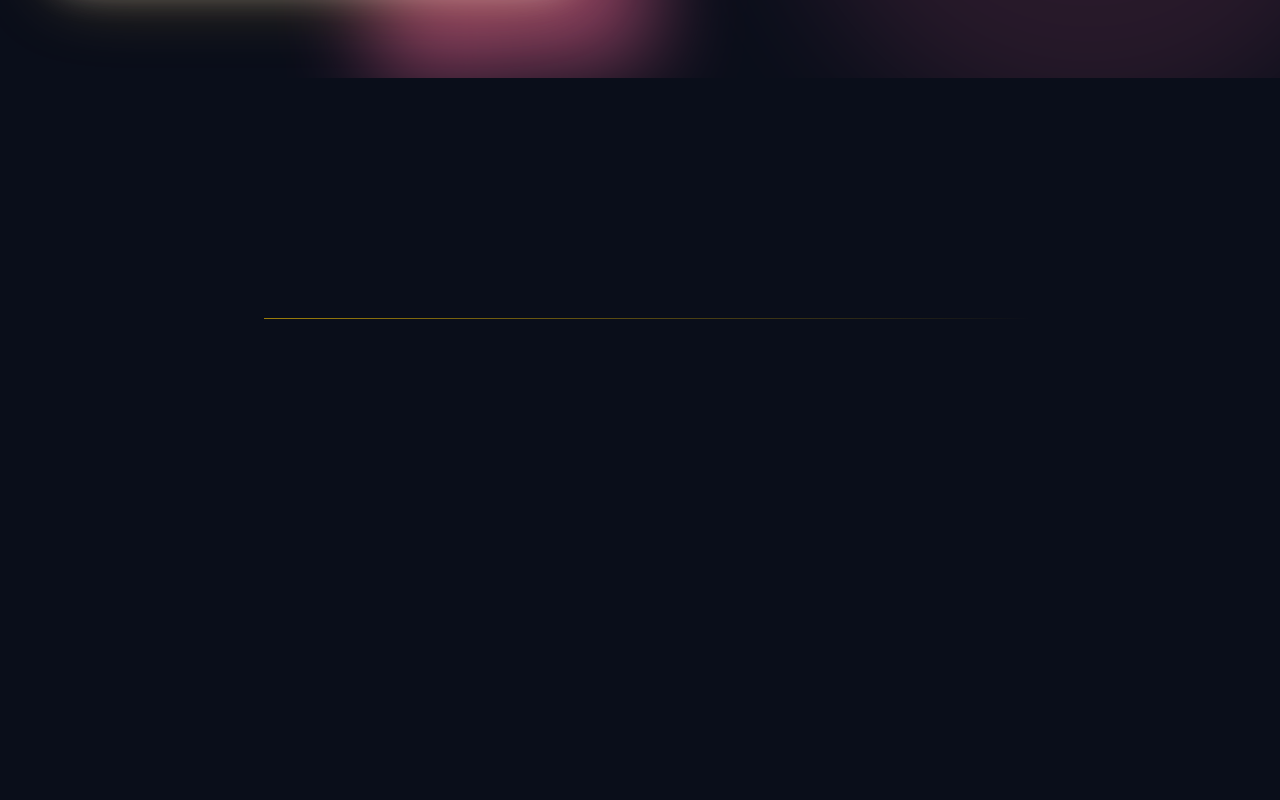
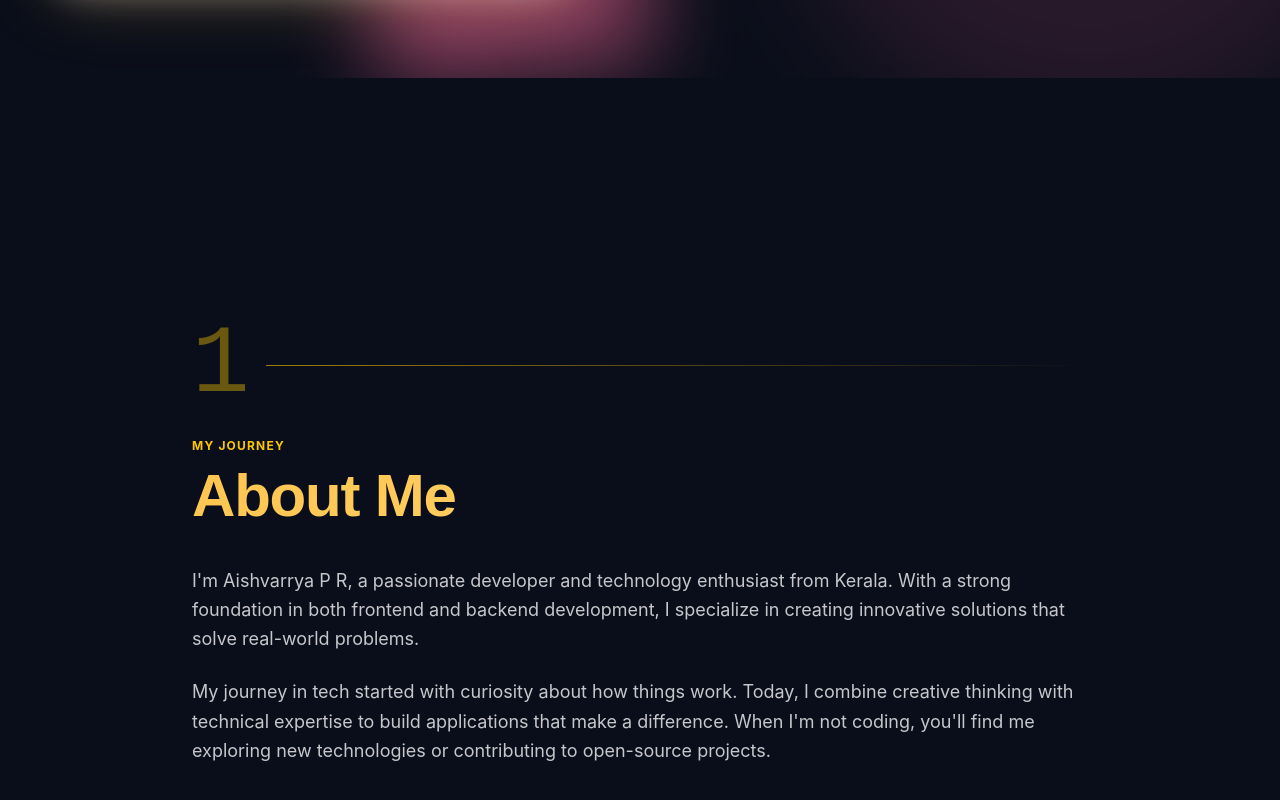
Before and after one commit to aishvarrya23csr015/resume-mine, a React (Vite) app: page / in a window 1280 px wide. Shown: the part 834-1634 px from the top of the page. Built offline with nearby package versions, Linux system fonts and the light colour scheme.

Commit message:
Fix: Add content to Chapter component section

```diff
--- a/src/App.tsx
+++ b/src/App.tsx
@@ -16,9 +16,23 @@ export default function App() {
         </section>
 
         <section id="chapter-1" className="min-h-screen py-20">
-          <div className="max-w-4xl mx-auto px-4">
-            <Chapter />
-          </div>
+          <Chapter
+            number="1"
+            eyebrow="My Journey"
+            title="About Me"
+            id="chapter-1"
+          >
+            <p className="text-lg text-foreground/80 leading-relaxed mb-6">
+              I'm Aishvarrya P R, a passionate developer and technology enthusiast from Kerala.
+              With a strong foundation in both frontend and backend development, I specialize in creating
+              innovative solutions that solve real-world problems.
+            </p>
+            <p className="text-lg text-foreground/80 leading-relaxed">
+              My journey in tech started with curiosity about how things work. Today, I combine creative thinking
+              with technical expertise to build applications that make a difference. When I'm not coding,
+              you'll find me exploring new technologies or contributing to open-source projects.
+            </p>
+          </Chapter>
         </section>
 
         <section id="chapter-4" className="min-h-screen py-20">
```
